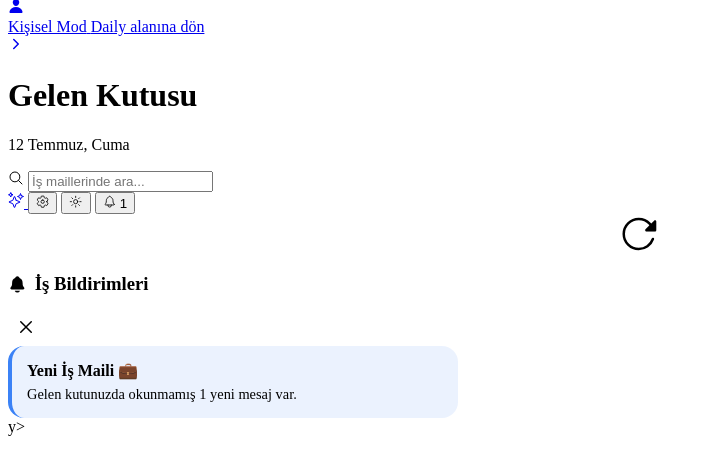
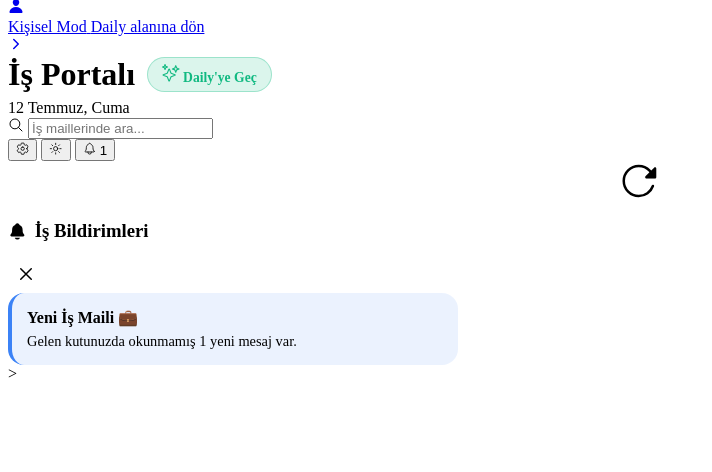
Before and after one commit to kagankarki/yaso-app, a website built with Vite: page business.html in a window 1280 px wide. Shown: the part 138-610 px from the top of the page, without its empty margins (0-712 px from the left). Built offline with nearby package versions, Linux system fonts and the light colour scheme.

Commit message:
General Changesv2

```diff
--- a/business.html
+++ b/business.html
@@ -64,18 +64,22 @@
 
         <!-- HEADER -->
         <header class="top-header">
-          <div class="header-left">
-            <h1 id="page-title">Gelen Kutusu</h1>
-            <p id="current-date" class="date-text">12 Temmuz, Cuma</p>
+          <div class="header-left" style="display: flex; flex-direction: column; gap: 6px;">
+            <div style="display: flex; align-items: center; gap: 12px; flex-wrap: wrap;">
+              <h1 id="page-title" style="margin: 0;">İş Portalı</h1>
+              <a href="index.html" class="mobile-switch" style="align-items: center; gap: 6px; padding: 6px 14px; background: rgba(16, 185, 129, 0.15); color: #10b981; border-radius: 20px; font-size: 0.85rem; font-weight: 600; text-decoration: none; border: 1px solid rgba(16, 185, 129, 0.3); transition: all 0.3s ease;">
+                <ion-icon name="sparkles-outline" style="font-size: 1.1rem;"></ion-icon>
+                Daily'ye Geç
+              </a>
+            </div>
+            <p id="current-date" class="date-text" style="margin: 0;">12 Temmuz, Cuma</p>
           </div>
           <div class="header-right">
             <div class="search-box">
               <ion-icon name="search-outline"></ion-icon>
               <input type="text" id="global-search" placeholder="İş maillerinde ara...">
             </div>
-            <a href="index.html" class="icon-btn mobile-switch" title="Daily Moduna Geç">
-              <ion-icon name="sparkles-outline"></ion-icon>
-            </a>
+
             <button class="icon-btn" title="Ayarlar" data-goto="ayarlar">
               <ion-icon name="settings-outline"></ion-icon>
             </button>
```
Also changed, not shown: index.html (+10 -6 lines).
